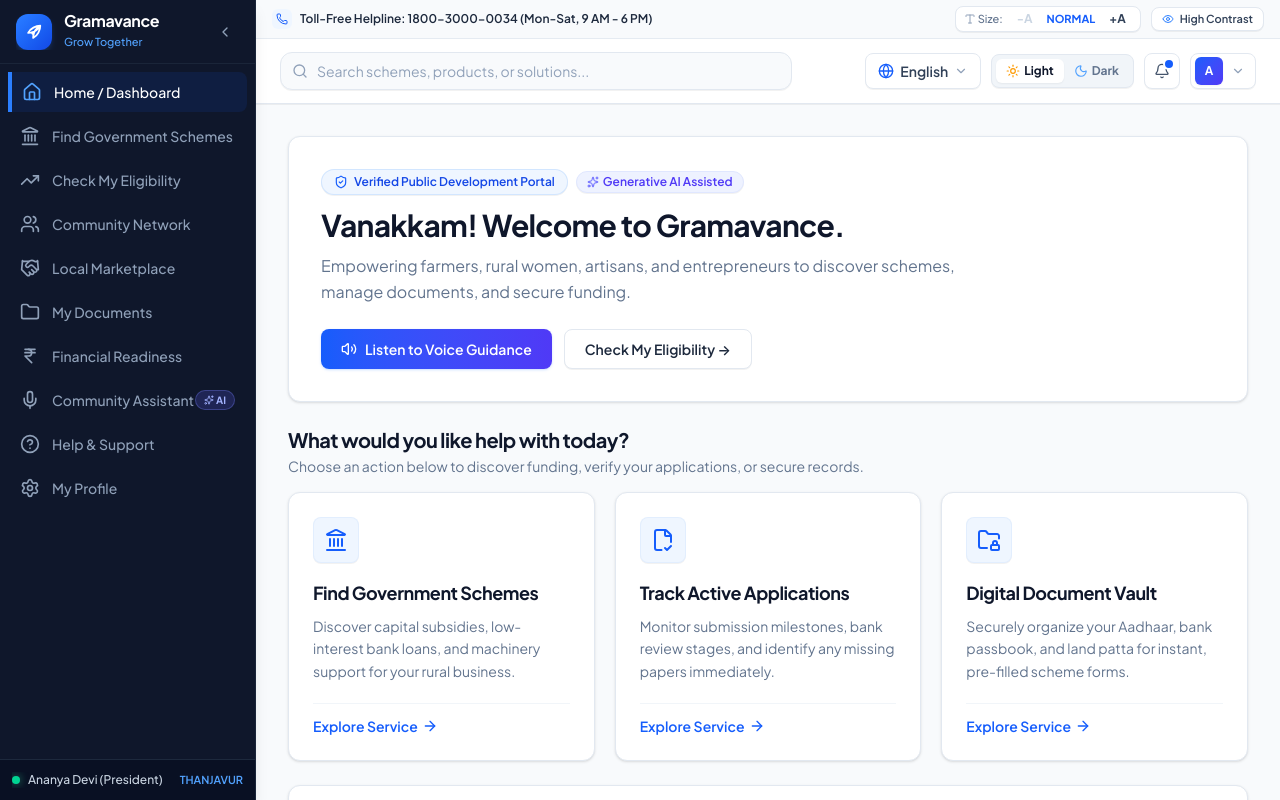
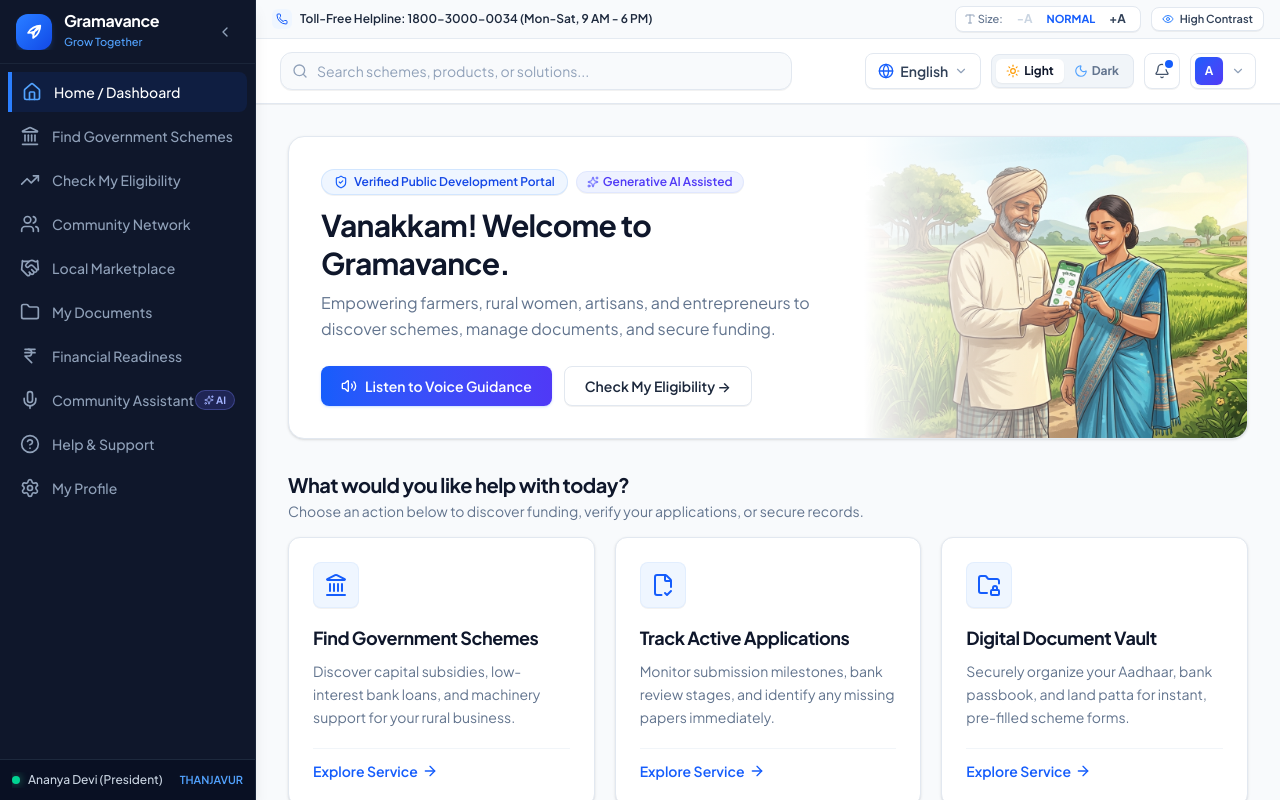
Before and after one commit to Hari26-7/GRAMAVANCE-, a React (Vite) app: page /#/dashboard in a window 1280 px wide. Shown: the top 800 px of the page. Built offline with nearby package versions, Linux system fonts and the light colour scheme.

Commit message:
feat(ui): reintegrate community hero illustration with modern split-pane banner

```diff
--- a/src/pages/Dashboard.tsx
+++ b/src/pages/Dashboard.tsx
@@ -93,8 +93,10 @@ export const Dashboard: React.FC = () => {
   return (
     <div className="min-h-screen bg-slate-50 dark:bg-slate-950 text-slate-900 dark:text-slate-100 -m-4 sm:-m-6 lg:-m-8 p-4 sm:p-6 lg:p-8 transition-colors">
       <div className="space-y-6 max-w-6xl mx-auto pb-12 text-left">
-        {/* 1. Welcoming Hero Banner (Clean SaaS White Card with Trust-Blue Focus) */}
-        <div className="bg-white dark:bg-slate-900 border border-slate-200 dark:border-slate-800 rounded-xl p-6 sm:p-8 shadow-sm text-left transition-all duration-300">
+        {/* 1. Welcoming Hero Banner (Premium Split-Pane Card with Community Image) */}
+        <div className="bg-white dark:bg-slate-900 rounded-2xl border border-slate-200 dark:border-slate-800 shadow-sm overflow-hidden flex flex-col md:flex-row relative mb-8">
+          {/* Left Column (Content ~60%) */}
+          <div className="p-8 md:w-3/5 flex flex-col justify-center z-10 text-left">
             <div className="flex items-center gap-2 mb-3">
               <span className="inline-flex items-center gap-1.5 px-3 py-1 rounded-full text-xs font-semibold bg-blue-50 dark:bg-blue-950/70 text-blue-700 dark:text-blue-300 border border-blue-200/60 dark:border-blue-800/60 shadow-2xs">
                 <ShieldCheck className="w-3.5 h-3.5 text-blue-600 dark:text-blue-400" />
@@ -113,7 +115,7 @@ export const Dashboard: React.FC = () => {
                 : 'Vanakkam! Welcome to Gramavance.'}
             </h1>
 
-          <p className="text-sm sm:text-base text-slate-500 dark:text-slate-400 mt-2 max-w-2xl leading-relaxed">
+            <p className="text-sm sm:text-base text-slate-500 dark:text-slate-400 mt-2 max-w-xl leading-relaxed">
               {language === 'ta'
                 ? 'அரசு திட்டங்களை அறிந்து கொள்ளவும், உங்கள் தொழிலை எளிதாக விரிவுபடுத்தவும் நாங்கள் உதவுகிறோம்.'
                 : 'Empowering farmers, rural women, artisans, and entrepreneurs to discover schemes, manage documents, and secure funding.'}
@@ -147,6 +149,17 @@ export const Dashboard: React.FC = () => {
               >
                 Check My Eligibility →
               </button>
+            </div>
+          </div>
+
+          {/* Right Column (Community Image ~40% with smooth gradient blend) */}
+          <div className="md:w-2/5 relative h-64 md:h-auto hidden md:block">
+            <img
+              src="/gramavance_hero.jpg"
+              alt="Community"
+              className="absolute inset-0 w-full h-full object-cover object-center"
+            />
+            <div className="absolute inset-0 bg-gradient-to-r from-white dark:from-slate-900 via-white/20 dark:via-slate-900/20 to-transparent pointer-events-none" />
           </div>
         </div>
 
```
Lines whose indentation alone changed are shown as unchanged.
